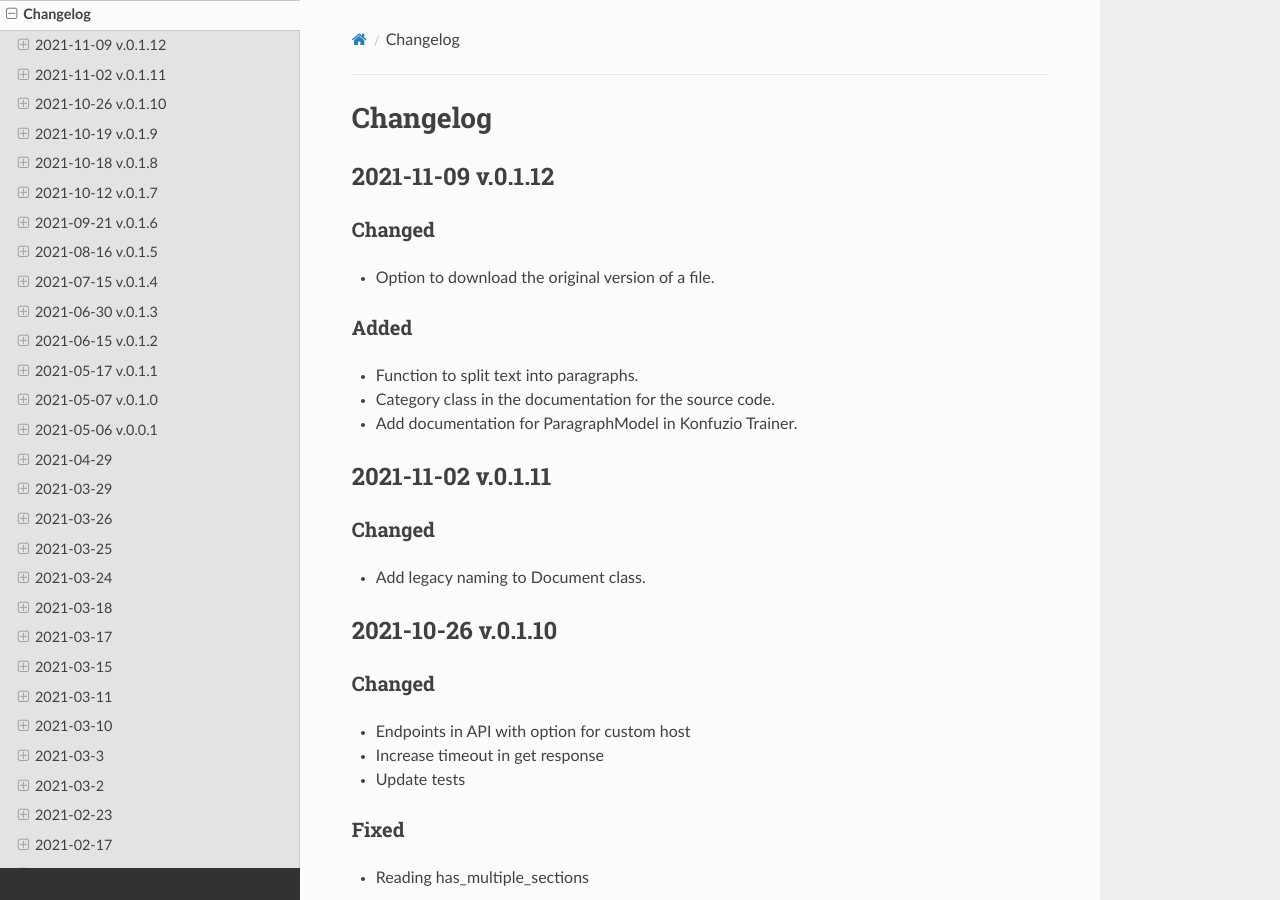
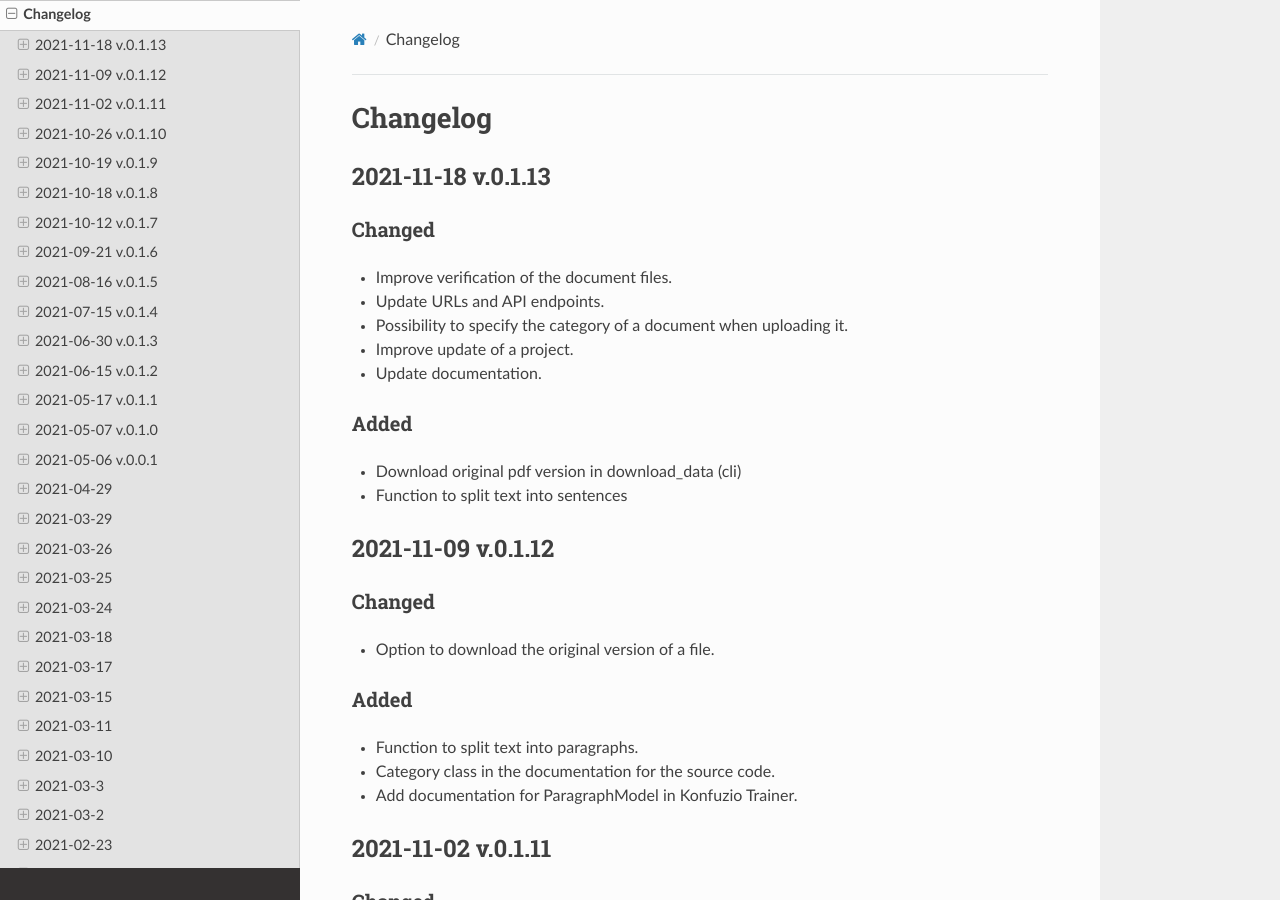
Before and after one commit to konfuzio-ai/konfuzio-sdk, a Sphinx documentation site: the page built from docs/sdk/changelog.md, in a window 1280 px wide and 900 px high. Built offline with Sphinx 7.4.7 and the Read the Docs theme 2.0.0, drawn with Linux system fonts in a browser that asks for light colours.

Commit message:
update version + changelog

```diff
--- a/docs/sdk/changelog.md
+++ b/docs/sdk/changelog.md
@@ -3,6 +3,19 @@
 
 
 # Changelog
+
+## 2021-11-18 v.0.1.13
+
+### Changed
+- Improve verification of the document files.
+- Update URLs and API endpoints.
+- Possibility to specify the category of a document when uploading it.
+- Improve update of a project.
+- Update documentation.
+
+### Added
+- Download original pdf version in download_data (cli)
+- Function to split text into sentences
 
 ## 2021-11-09 v.0.1.12
 
--- a/setup.py
+++ b/setup.py
@@ -29,7 +29,7 @@ with open(path.join(this_directory, 'README.md'), encoding='utf-8') as f:
 
 setuptools.setup(
     name="konfuzio_sdk",
-    version="0.1.12",
+    version="0.1.13",
     author='Helm & Nagel GmbH',
     author_email="info@helm-nagel.com",
     description="Konfuzio Software Development Kit",
```
